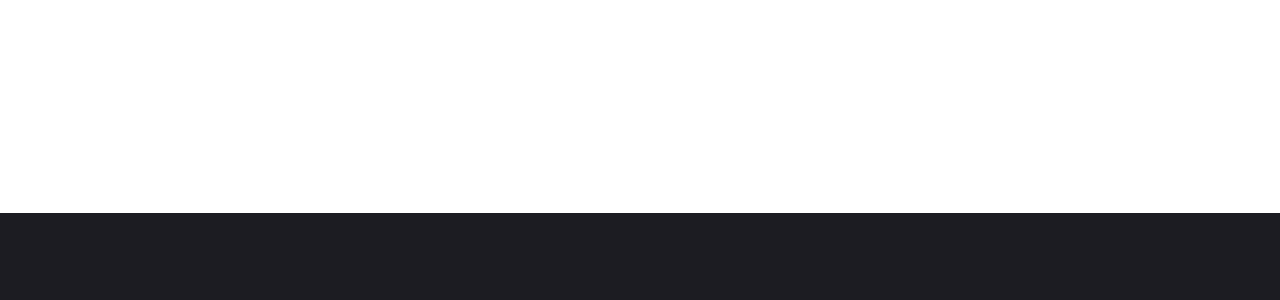
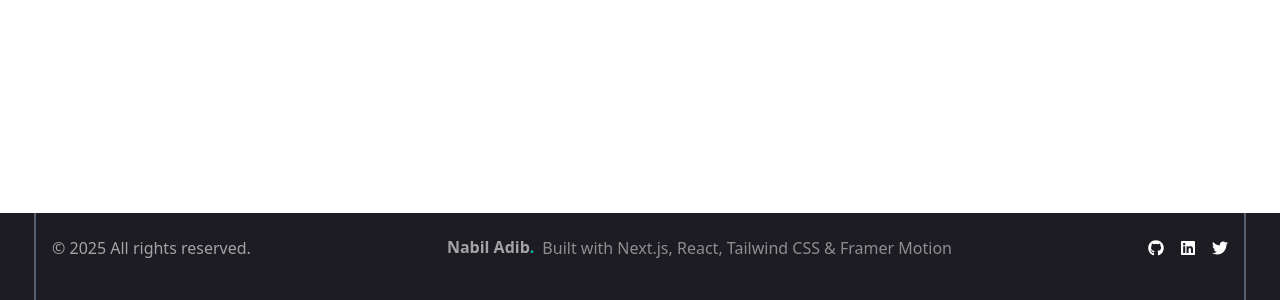
Before and after one commit to nebneb97/nabil-portfolio, a Next.js app: page /solutions in a window 1280 px wide. Shown: the part 1387-1687 px from the top of the page. Before the commit the page ends 1398 px from the top, so only its background shows below. Built offline with nearby package versions, Linux system fonts and the light colour scheme.

Commit message:
added footer section and changes to solution page

```diff
--- a/app/layout.jsx
+++ b/app/layout.jsx
@@ -34,7 +34,7 @@ export default function RootLayout({ children }) {
         <Header />
         <StairTransition />
         <PageTransition>{children}</PageTransition>
-        {/* <Footer /> */}
+        <Footer />
       </body>
     </html>
   );
--- a/app/resume/page.jsx
+++ b/app/resume/page.jsx
@@ -266,7 +266,7 @@ const Resume = () => {
             <TabsContent value="about" className="w-full">
               <div className="flex flex-col gap-[30px] text-center xl:text-left">
                 <h3 className="text-4xl font-bold">{about.title}</h3>
-                <p className="max-w-[600px] text-white/60 mx-auto xl:mx-0">
+                <p className="max-w-[500px] xl:max-w-[680px] text-white/60 mx-auto xl:mx-0">
                   {about.description}
                 </p>
                 <ul className="grid grid-cols-1 xl:grid-cols-2 gap-y-6 max-2-[620px] mx-auto xl:mx-0">
--- a/app/solutions/page.jsx
+++ b/app/solutions/page.jsx
@@ -26,6 +26,7 @@ import {
   TooltipTrigger,
   TooltipContent,
 } from "@/components/ui/tooltip";
+import { Icon } from "lucide-react";
 
 const about = [
   {
@@ -65,7 +66,12 @@ const projects = [
     title: "Project 1",
     description:
       "lorem ipsum dolor sit amet, consectetur adipiscing elit. Sed do eiusmod tempor incididunt ut labore et dolore magna aliqua.",
-    stack: [{ name: "Html 5" }, { name: "Css3" }, { name: "Javascript" }],
+    stack: [
+      { name: "Html 5", Icon: FaHtml5 },
+      { name: "Css3", Icon: FaCss3 },
+      { name: "Javascript", Icon: FaJs },
+      { name: "React.js", Icon: FaReact },
+    ],
     image: "/assets/work/thumb1.png",
     live: "",
     github: "",
@@ -76,7 +82,11 @@ const projects = [
     title: "Project 2",
     description:
       "lorem ipsum dolor sit amet, consectetur adipiscing elit. Sed do eiusmod tempor incididunt ut labore et dolore magna aliqua.",
-    stack: [{ name: "Next.js" }, { name: "Tailwind.css" }, { name: "Node.js" }],
+    stack: [
+      { name: "Next.js", Icon: SiNextdotjs },
+      { name: "Tailwind.css", Icon: SiTailwindcss },
+      { name: "Node.js", Icon: FaNodeJs },
+    ],
     image: "/assets/work/thumb2.png",
     live: "",
     github: "",
@@ -87,14 +97,17 @@ const projects = [
     title: "Project 3",
     description:
       "lorem ipsum dolor sit amet, consectetur adipiscing elit. Sed do eiusmod tempor incididunt ut labore et dolore magna aliqua.",
-    stack: [{ name: "Next.js" }, { name: "Tailwind.css" }],
+    stack: [
+      { name: "Next.js", Icon: SiNextdotjs },
+      { name: "Tailwind.css", Icon: SiTailwindcss },
+    ],
     image: "/assets/work/thumb3.png",
     live: "",
     github: "",
   },
 ];
 
-const Solutions= () => {
+const Solutions = () => {
   const [project, setProject] = useState(projects[0]);
 
   const handleSlideChange = (swiper) => {
@@ -109,7 +122,10 @@ const Solutions= () => {
       className="min-h-[80vh] flex flex-col justify-center py-12 xl:py-0 px-4 xl:px-0"
     >
       <div className="container mx-auto">
-        {/* Solutions */}
+        {/* Solutions Section Title */}
+        <h2 className="text-4xl font-bold text-center text-white py-5">
+          What I Offer
+        </h2>
         <div className="mb-24">
           <motion.div
             initial={{ opacity: 0 }}
@@ -145,28 +161,34 @@ const Solutions= () => {
           </motion.div>
         </div>
 
-        {/* Projects */}
+        {/* Projects Section Title */}
+        <h2 className="text-3xl font-bold text-center text-white mt-24 mb-8">
+          Recent Projects
+        </h2>
         <div className="flex flex-col xl:flex-row xl:gap-[30px]">
           <div className="w-full xl:w-[50%] xl:h-[460px] flex flex-col xl:justify-between order-2 xl:order-none">
             <div className="flex flex-col gap-[30px] h-[50%]">
               <div className="text-8xl leading-none font-extrabold text-transparent text-outline">
                 {project.num}
               </div>
-              <h2 className="text-[42px] font-bold leading-none text-white group-hover:text-green-500 transition-all duration-500 capitalize">
+              <h2 className="text-2xl md:text-3xl xl:text-[42px] font-bold leading-none text-white group-hover:text-green-500 transition-all duration-500 capitalize">
                 {project.category}
               </h2>
               <p className="text-white/60">{project.description}</p>
               <ul className="flex gap-4">
                 {project.stack.map((item, index) => (
-                  <li key={index} className="text-xl text-emerald-400">
+                  <li
+                    key={index}
+                    className="flex items-center gap-2 text-xl text-emerald-400"
+                  >
+                    {item.Icon && <item.Icon className="text-2xl" />}
                     {item.name}
-                    {index !== project.stack.length - 1 && ","}
                   </li>
                 ))}
               </ul>
               <div className="border border-white/20"></div>
               <div className="flex items-center gap-4">
-                <Link href={project.live}>
+                <Link href={project.live} aria-label="View Live Project">
                   <TooltipProvider delayDuration={100}>
                     <Tooltip>
                       <TooltipTrigger className="w-[70px] h-[70px] rounded-full bg-white/5 flex justify-center items-center group">
@@ -178,7 +200,7 @@ const Solutions= () => {
                     </Tooltip>
                   </TooltipProvider>
                 </Link>
-                <Link href={project.github}>
+                <Link href={project.github} aria-label="View Github Repository">
                   <TooltipProvider delayDuration={100}>
                     <Tooltip>
                       <TooltipTrigger className="w-[70px] h-[70px] rounded-full bg-white/5 flex justify-center items-center group">
--- a/components/Footer.jsx
+++ b/components/Footer.jsx
@@ -5,35 +5,28 @@ import { FaGithub, FaLinkedin, FaTwitter } from "react-icons/fa";
 
 const Footer = () => {
   return (
-    <footer className="w-full bg-[#1a1a1a] text-white py-10 px-4 mt-12">
+    <footer className="text-white outline-2 py-10 px-4 mt-10">
       <div className="container mx-auto flex flex-col xl:flex-row items-center justify-between gap-6 text-center xl:text-left">
         {/* Left Section */}
         <div>
-          <h4 className="text-xl font-semibold mb-2">Nabil Adib</h4>
-          <p className="text-white/60 text-sm">
+          <p className="text-white/60 text-md">
             © {new Date().getFullYear()} All rights reserved.
           </p>
         </div>
+        {/* Center: Logo + Description */}
+        <Link href="/" className="flex items-center gap-2">
+          <h1 className="text-md text-white/60  font-semibold">
+            Nabil Adib
+            <span className="text-teal-500">.</span>
+          </h1>
+        <p className="text-md text-white/50">
+          Built with Next.js, React, Tailwind CSS & Framer Motion
+        </p>
+        </Link>
 
-        {/* Center Nav Links */}
-        <ul className="flex flex-wrap justify-center gap-6 text-white/70 text-sm">
-          <li>
-            <Link href="/">Home</Link>
-          </li>
-          <li>
-            <Link href="/about">About</Link>
-          </li>
-          <li>
-            <Link href="/projects">Projects</Link>
-          </li>
-          <li>
-            <Link href="/contact">Contact</Link>
-          </li>
-        </ul>
-
-        {/* Right: Socials + Built with */}
+        {/* Right: Socials + */}
         <div className="flex flex-col items-center xl:items-end gap-2">
-          <div className="flex gap-4 text-xl">
+          <div className="flex gap-4 text-md">
             <a
               href="https://github.com/nebneb97"
               target="_blank"
@@ -59,9 +52,6 @@ const Footer = () => {
               <FaTwitter />
             </a>
           </div>
-          <p className="text-xs text-white/50">
-            Built with Next.js, React, Tailwind CSS & Framer Motion
-          </p>
         </div>
       </div>
     </footer>
```
